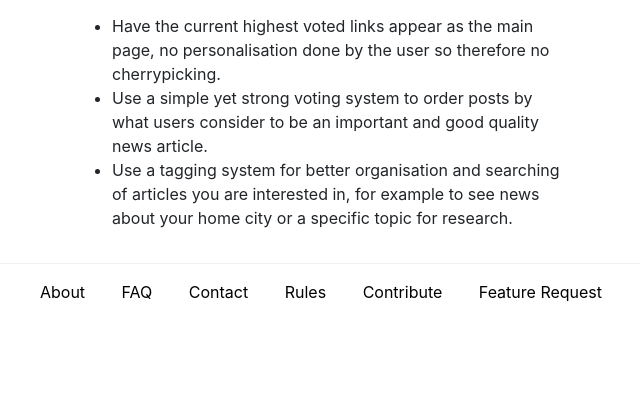
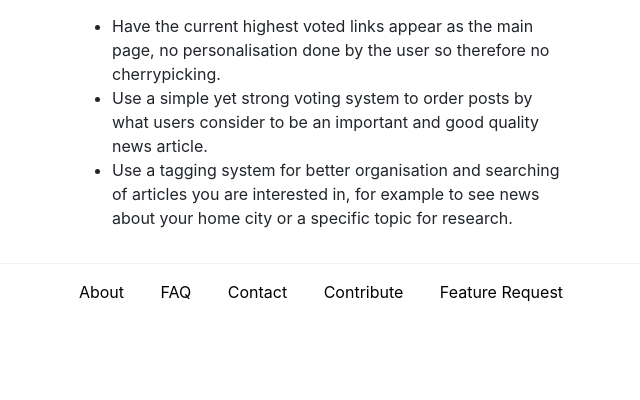
Before and after one commit to ModoUnreal/nuncio, a Flask app: page /about in a window 1280 px wide. Shown: the part 703-1103 px from the top of the page, without its empty margins (319-959 px from the left). Run offline with Flask 2, Linux system fonts and the light colour scheme; some libraries are stand-ins or nearby versions.

Commit message:
Removed rules page for now

```diff
--- a/app/templates/base.html
+++ b/app/templates/base.html
@@ -68,7 +68,6 @@
         <a href="{{ url_for('about') }}">About</a>
         <a href="{{ url_for('faq') }}">FAQ</a>
         <a href="{{ url_for('contact') }}">Contact</a>
-        <a href="{{ url_for('rules') }}">Rules</a>
         <a href="{{ url_for('contributing') }}">Contribute</a>
         <a href="{{ url_for('feature_request') }}">Feature Request</a>
     </footer>
```
